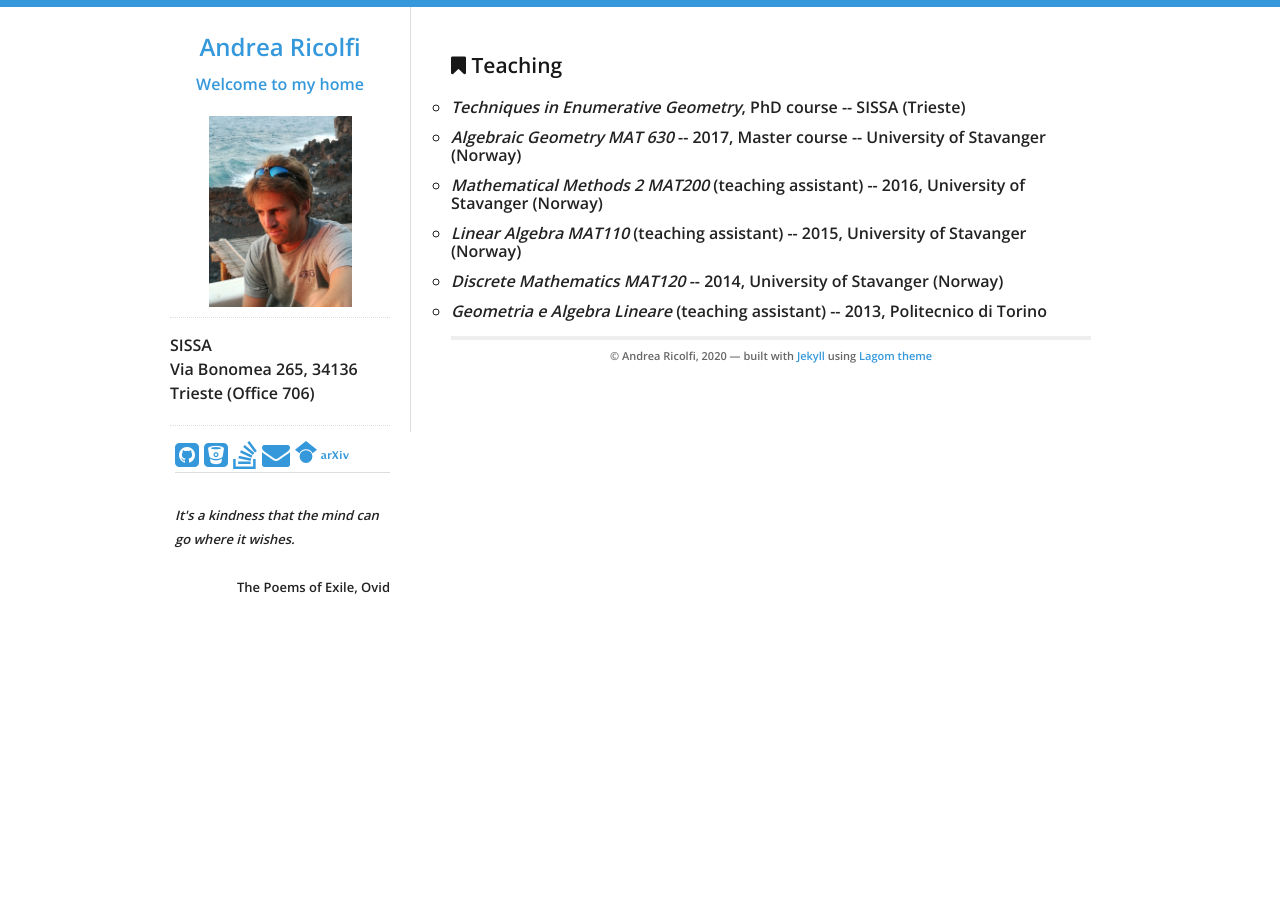
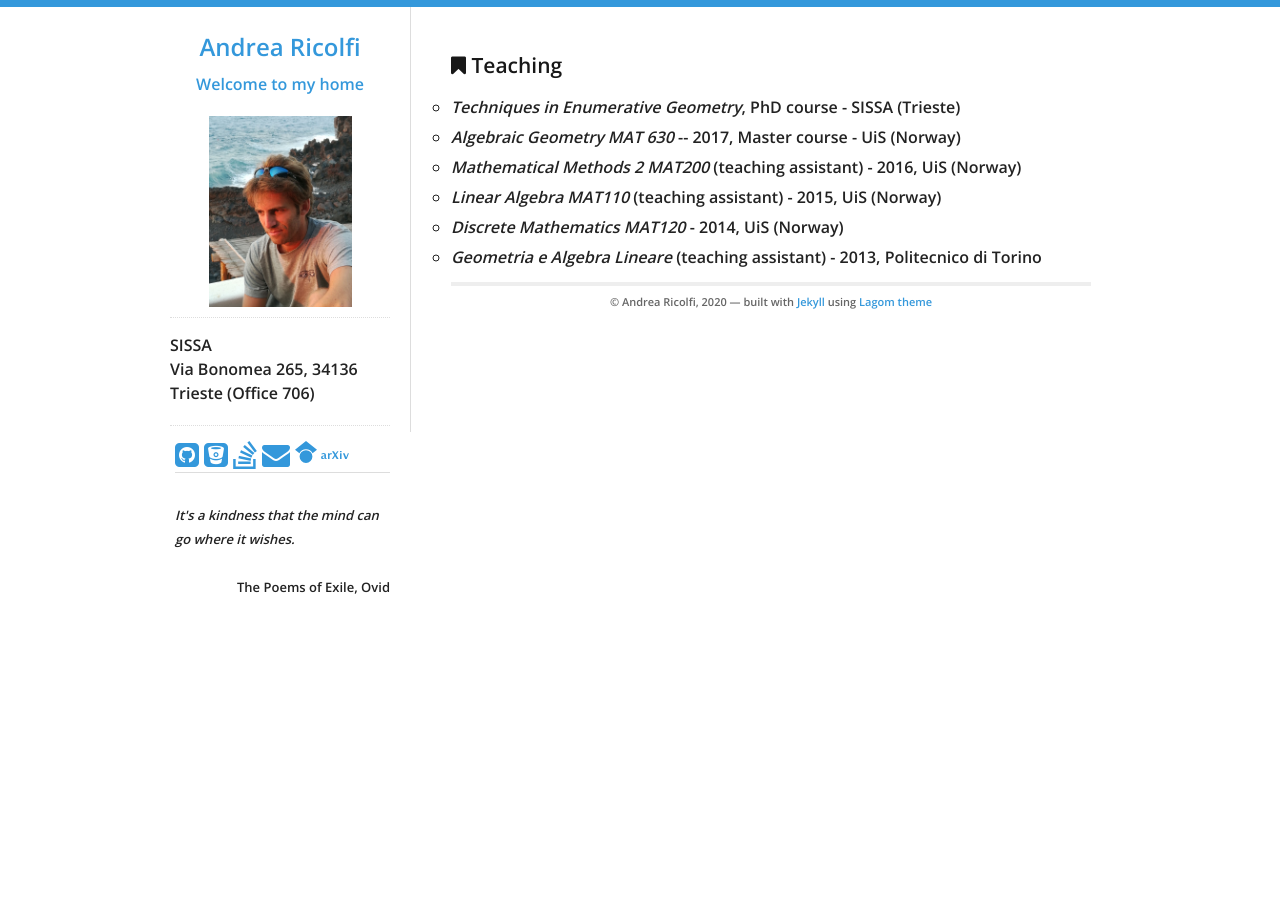
Before and after one commit to atricolfi/atricolfi.github.io, a Jekyll site: the page built from PastTeaching.html, in a window 1280 px wide. Built offline with Jekyll 4.4.1, drawn with Linux system fonts in a browser that asks for light colours.

Commit message:
Update PastTeaching.html

```diff
--- a/PastTeaching.html
+++ b/PastTeaching.html
@@ -8,12 +8,12 @@ title: Teaching
 <p>
 
   <ul style="list-style-type:circle">
-<li><em> Techniques in Enumerative Geometry</em>, PhD course -- SISSA (Trieste) </li>
-<li><em> Algebraic Geometry MAT 630</em> -- 2017, Master course -- University of Stavanger (Norway) </li>
-<li><em> Mathematical Methods 2 MAT200</em> (teaching assistant) -- 2016, University of Stavanger (Norway) </li>
-<li><em> Linear Algebra MAT110</em> (teaching assistant) -- 2015, University of Stavanger (Norway) </li>
-<li><em> Discrete Mathematics MAT120</em> -- 2014, University of Stavanger (Norway) </li>
-<li><em> Geometria e Algebra Lineare</em> (teaching assistant) -- 2013, Politecnico di Torino </li>
+<li><em> Techniques in Enumerative Geometry</em>, PhD course - SISSA (Trieste) </li>
+<li><em> Algebraic Geometry MAT 630</em> -- 2017, Master course - UiS (Norway) </li>
+<li><em> Mathematical Methods 2 MAT200</em> (teaching assistant) - 2016, UiS (Norway) </li>
+<li><em> Linear Algebra MAT110</em> (teaching assistant) - 2015, UiS (Norway) </li>
+<li><em> Discrete Mathematics MAT120</em> - 2014, UiS (Norway) </li>
+<li><em> Geometria e Algebra Lineare</em> (teaching assistant) - 2013, Politecnico di Torino </li>
 
 
   </ul>
```
